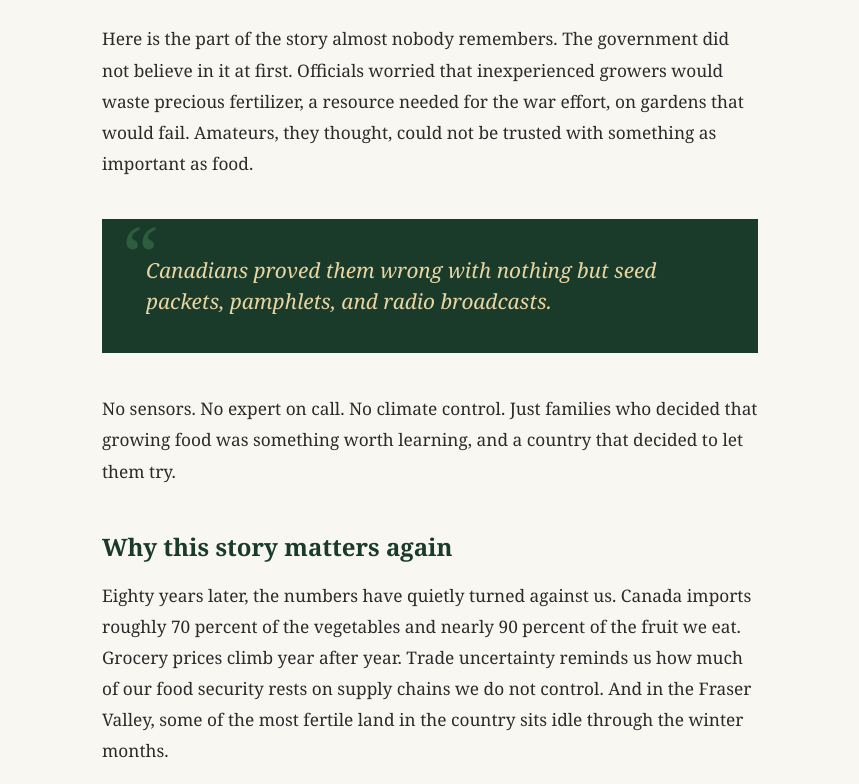
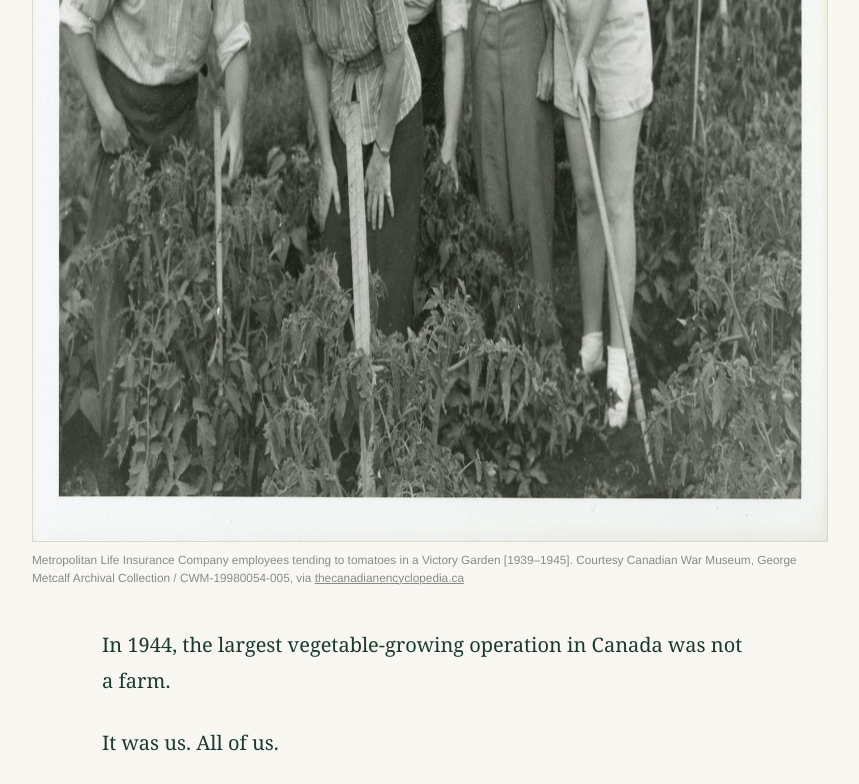
Before and after one commit to jms-1005/boaz-website, a plain HTML site: page blog/victory-gardens.html in a window 1280 px wide. Shown: the part 820-1604 px from the top of the page, without its empty margins (210-1069 px from the left). Drawn offline with Linux system fonts and the light colour scheme.

Commit message:
Blog: add archival Victory Garden photo with CWM credit; photo as share image

```diff
--- a/blog/victory-gardens.html
+++ b/blog/victory-gardens.html
@@ -12,7 +12,7 @@
   <meta property="og:title" content="Do You Know the Story of Victory Gardens?" />
   <meta property="og:description" content="How 209,200 Canadian families once fed a nation, and why we're bringing that spirit back, in a greenhouse." />
   <meta property="og:url" content="https://www.boaz.club/blog/victory-gardens.html" />
-  <meta property="og:image" content="https://www.boaz.club/og-image.jpg" />
+  <meta property="og:image" content="https://www.boaz.club/blog/victory-gardens-1944.jpg" />
   <script type="application/ld+json">
   {
     "@context": "https://schema.org",
@@ -22,6 +22,7 @@
     "url": "https://www.boaz.club/blog/victory-gardens.html",
     "datePublished": "2026-09-05",
     "author": {"@type": "Person", "name": "John Manoah"},
+    "image": "https://www.boaz.club/blog/victory-gardens-1944.jpg",
     "publisher": {"@type": "Organization", "name": "The Boaz Club", "url": "https://www.boaz.club"}
   }
   </script>
@@ -55,7 +56,13 @@
       letter-spacing: 0.1em; text-transform: uppercase; color: #c8e0c0;
     }
 
-    .article { max-width: 720px; margin: 0 auto; padding: 56px 32px 24px; }
+    .hero-photo { max-width: 860px; margin: 0 auto; padding: 44px 32px 0; }
+    .hero-photo img { width: 100%; display: block; border: 1px solid #ddd8cc; }
+    .hero-photo figcaption {
+      font-family: 'Helvetica Neue', Arial, sans-serif; font-size: 0.74rem;
+      color: #8a8a8a; margin-top: 10px; line-height: 1.5;
+    }
+    .article { max-width: 720px; margin: 0 auto; padding: 40px 32px 24px; }
     .article p { font-size: 1.08rem; line-height: 1.8; color: #2b2b2b; margin-bottom: 26px; }
     .article .lede { font-size: 1.25rem; color: #1a3a2a; }
     .article h2 {
@@ -127,6 +134,12 @@
     <div class="byline">By John Manoah, Founder</div>
   </div>
 
+
+  <figure class="hero-photo">
+    <img src="victory-gardens-1944.jpg" alt="Metropolitan Life Insurance Company employees tending tomato plants in a wartime Victory Garden" width="1400" height="934">
+    <figcaption>Metropolitan Life Insurance Company employees tending to tomatoes in a Victory Garden [1939&ndash;1945]. Courtesy Canadian War Museum, George Metcalf Archival Collection / CWM-19980054-005, via <a href="https://www.thecanadianencyclopedia.ca/en/article/victory-gardens" target="_blank" rel="noopener" style="color:#8a8a8a;">thecanadianencyclopedia.ca</a></figcaption>
+  </figure>
+
   <article class="article">
     <p class="lede">In 1944, the largest vegetable-growing operation in Canada was not a farm.</p>
     <p class="lede">It was us. All of us.</p>
```
Also changed, not shown: blog/victory-gardens-1944.jpg (added).
